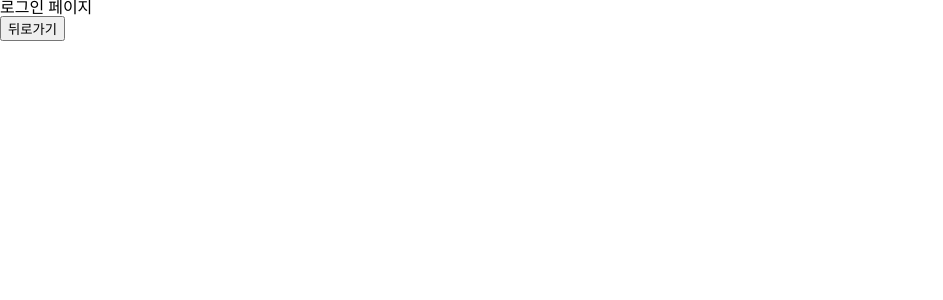
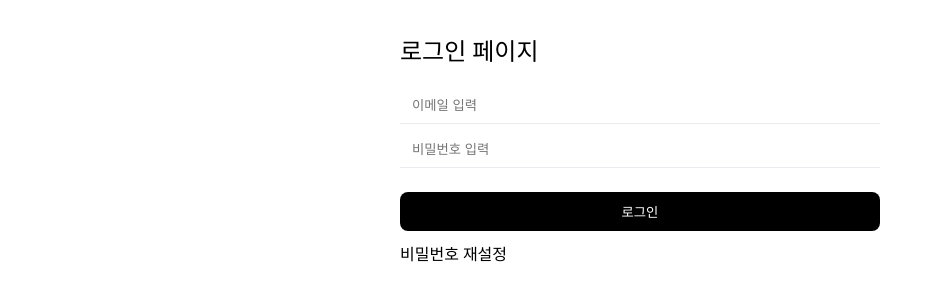
Before and after one commit to octave08/assignment, a React (Create React App) app: page / in a window 1280 px wide. Shown: the top 300 px of the page, without its empty margins (0-943 px from the left). Built offline with nearby package versions, Linux system fonts and the light colour scheme.

Commit message:
feat: LoginPage에 기본 UI 추가

```diff
--- a/src/pages/LoginPage.tsx
+++ b/src/pages/LoginPage.tsx
@@ -1,13 +1,43 @@
 import { useHistory } from "react-router-dom";
+
+import styled from "styled-components";
+import { flexbox, FlexboxProps } from "styled-system";
+
+import { Button, TextField, Typography, Margin } from "../components";
+
+const Container = styled.div`
+  max-width: 480px;
+  margin: 0 auto;
+  padding: 40px 16px;
+`;
+
+const Form = styled.form<FlexboxProps>`
+  display: flex;
+  ${flexbox};
+
+  input {
+    margin-bottom: 8px;
+  }
+`;
 
 const LoginPage: React.FC = () => {
   const history = useHistory();
 
   return (
-    <div>
-      <div>로그인 페이지</div>
-      <button onClick={() => history.goBack()}>뒤로가기</button>
-    </div>
+    <Container>
+      <Typography fontSize="1.5rem">로그인 페이지</Typography>
+      <Margin marginTop={24} />
+      <Form flexDirection="column">
+        <TextField placeholder="이메일 입력" />
+        <TextField placeholder="비밀번호 입력" />
+        <Margin marginTop={16} />
+        <Button>로그인</Button>
+      </Form>
+      <Margin marginTop={16} />
+      <Typography role="button" onClick={() => history.push("/reset-password")}>
+        비밀번호 재설정
+      </Typography>
+    </Container>
   );
 };
 
```
